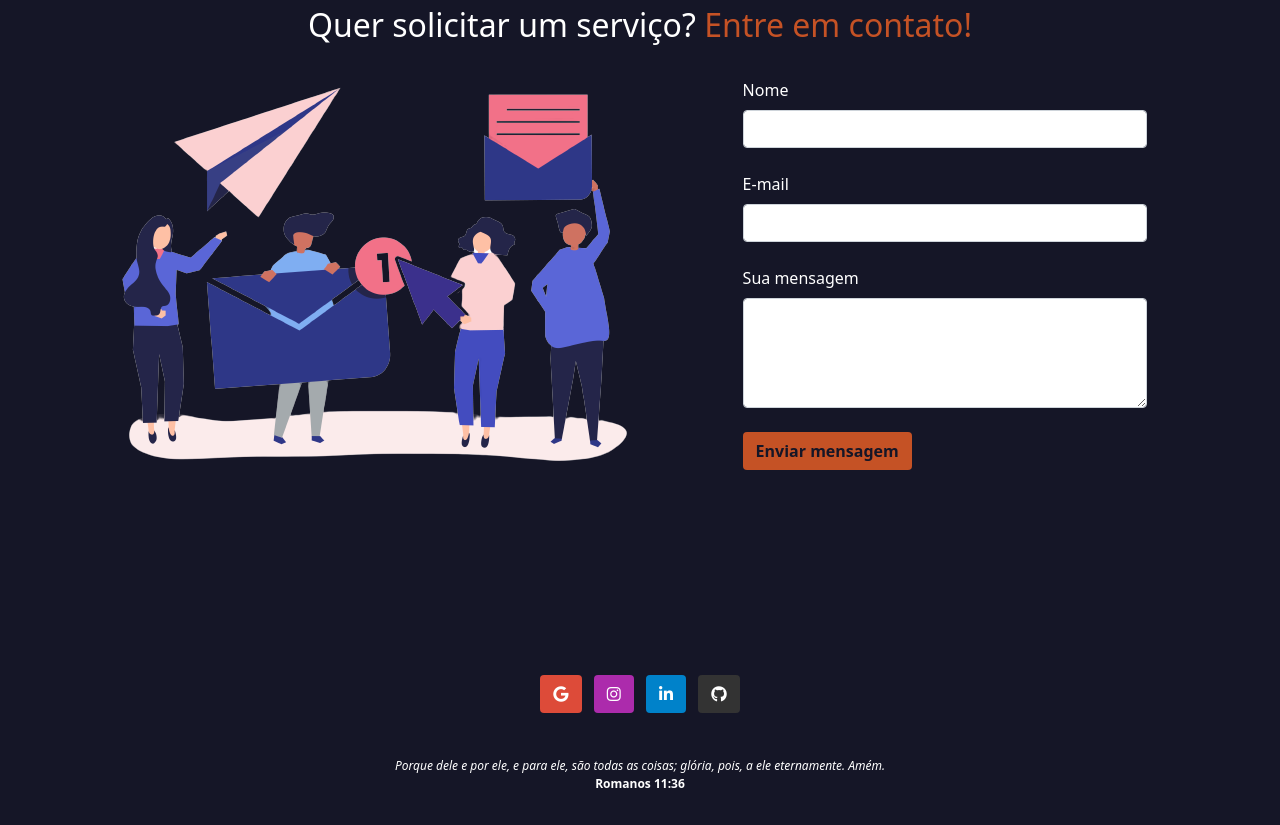
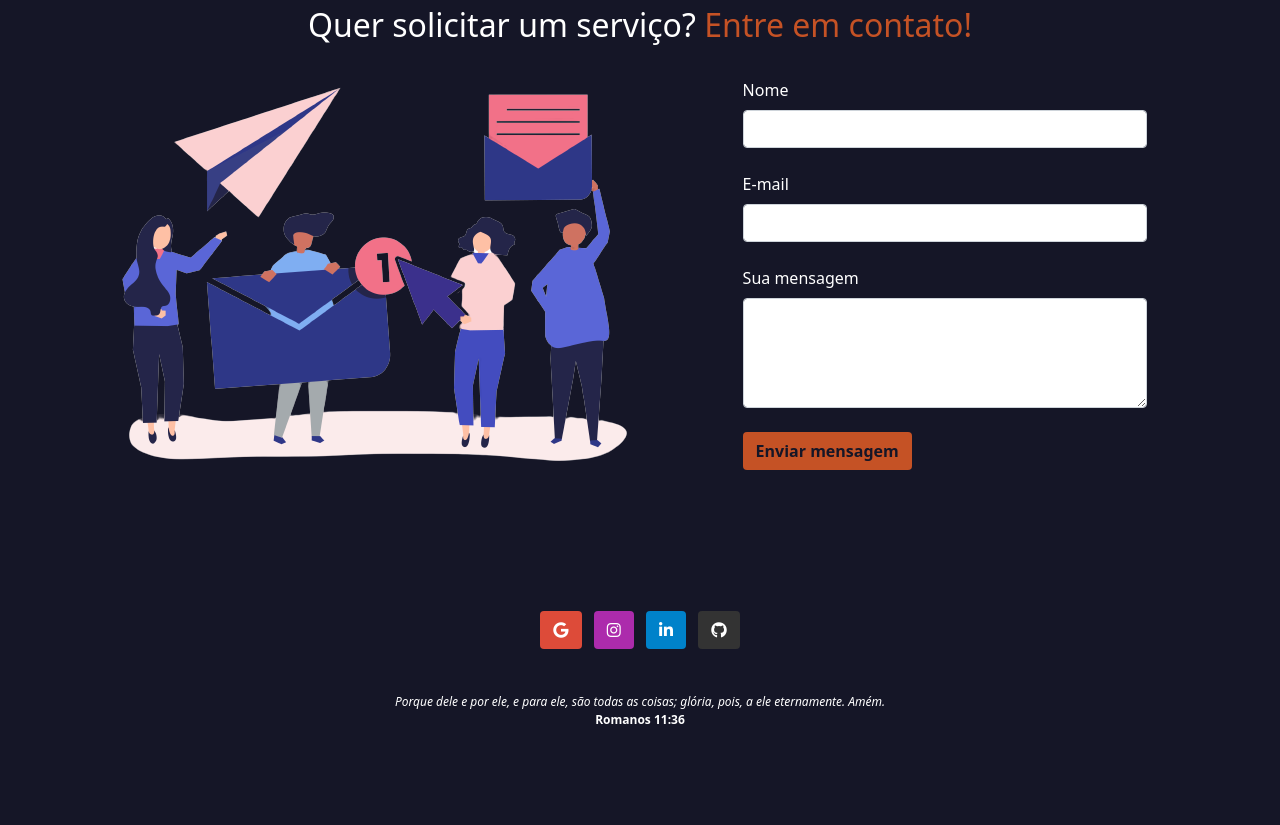
Before and after one commit to pedronet00/portfolio, a plain HTML site: page index.html in a window 1280 px wide. Shown: the part 5087-5912 px from the top of the page. After the commit the page ends 5848 px from the top, so only its background shows below. Drawn offline with nearby package versions, Linux system fonts and the light colour scheme.

Commit message:
melhorando rodapé

```diff
--- a/index.html
+++ b/index.html
@@ -696,7 +696,7 @@
 
 
         <!-- footer -->
-        <footer class="text-center text-white" id="contato" style="margin-top: 10%; background-color: #151627;">
+        <footer class="text-center text-white" id="contato" style="margin-top: 5%; background-color: #151627;">
   <!-- Grid container -->
   <div class="container p-4 pb-0">
     <!-- Section: Social media -->
```
